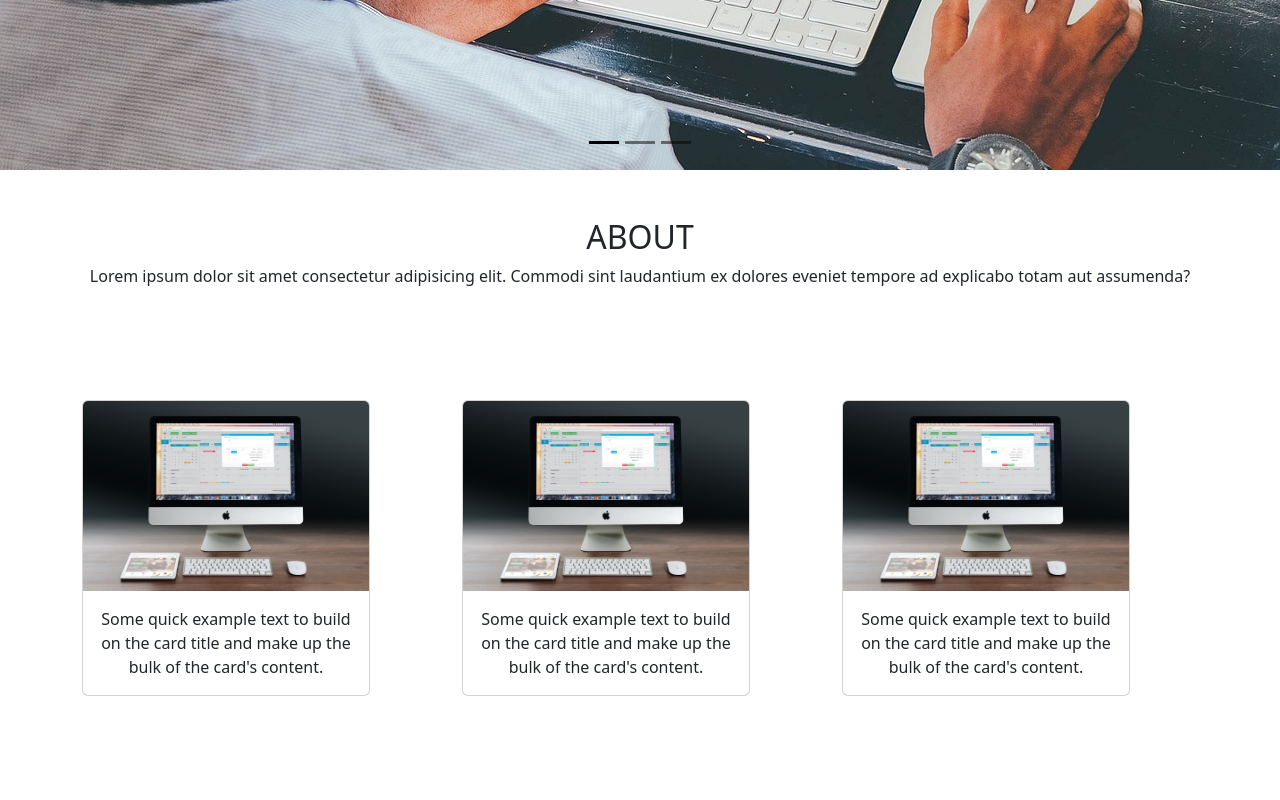
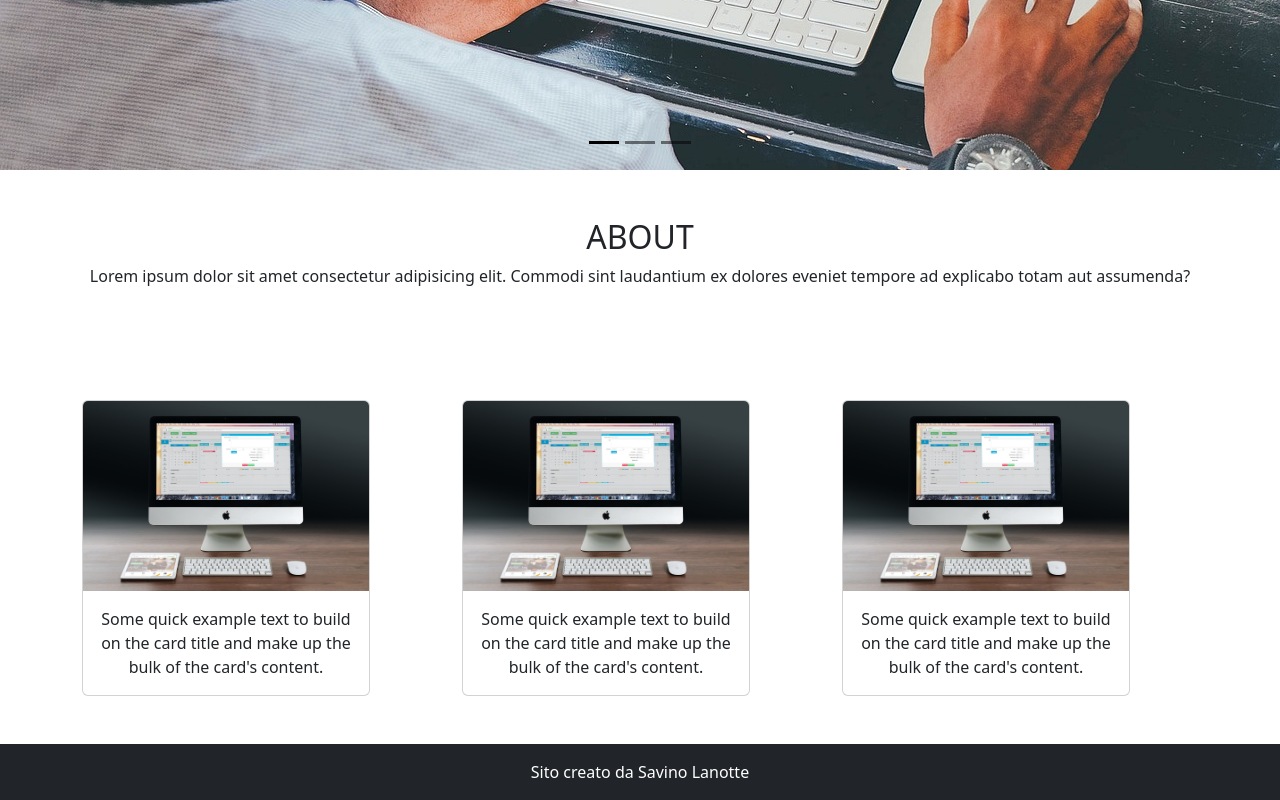
Before and after one commit to Savi98/ViteBootstrap, a website built with Vite: page src/index.html in a window 1280 px wide. Shown: the part 630-1430 px from the top of the page. Before the commit the page ends 1374 px from the top, so only its background shows below. Built offline with nearby package versions, Linux system fonts and the light colour scheme.

Commit message:
ho aggiunto il footer

```diff
--- a/src/index.html
+++ b/src/index.html
@@ -106,8 +106,11 @@
             </div>
           </div>
       </section>
+    </main>
 
-    </main>
+    <footer class="bg-dark text-white text-center py-3">
+      <p class="mb-0">Sito creato da Savino Lanotte</p>
+    </footer>
 
 </body>
 </html>
```
